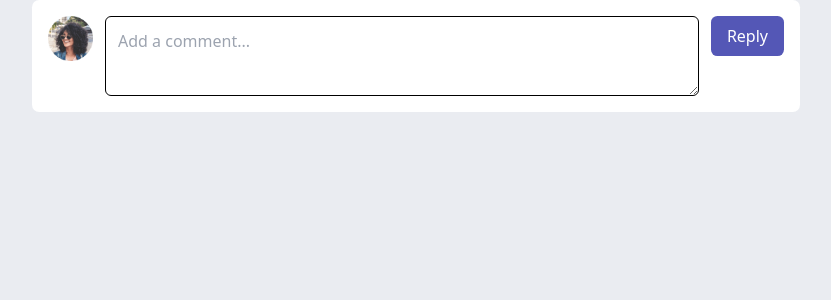
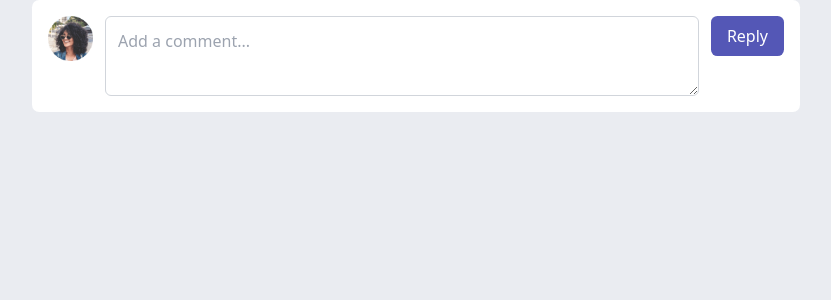
Before and after one commit to jamesg-the-dev/comments-app, an Angular app: page / in a window 1280 px wide. Shown: the top 300 px of the page, without its empty margins (224-1055 px from the left). Built offline with nearby package versions, Linux system fonts and the light colour scheme.

Commit message:
include original tailwind colors

```diff
--- a/tailwind.config.js
+++ b/tailwind.config.js
@@ -1,8 +1,11 @@
+import colors from 'tailwindcss/colors';
+
 /** @type {import('tailwindcss').Config} */
 module.exports = {
   content: ['./src/**/*.{html,ts}'],
   theme: {
     colors: {
+      ...colors,
       purple: 'hsl(238, 40%, 52%)',
       primary: 'hsl(238, 40%, 52%)',
       'soft-red': 'hsl(358, 79%, 66%)',
```
